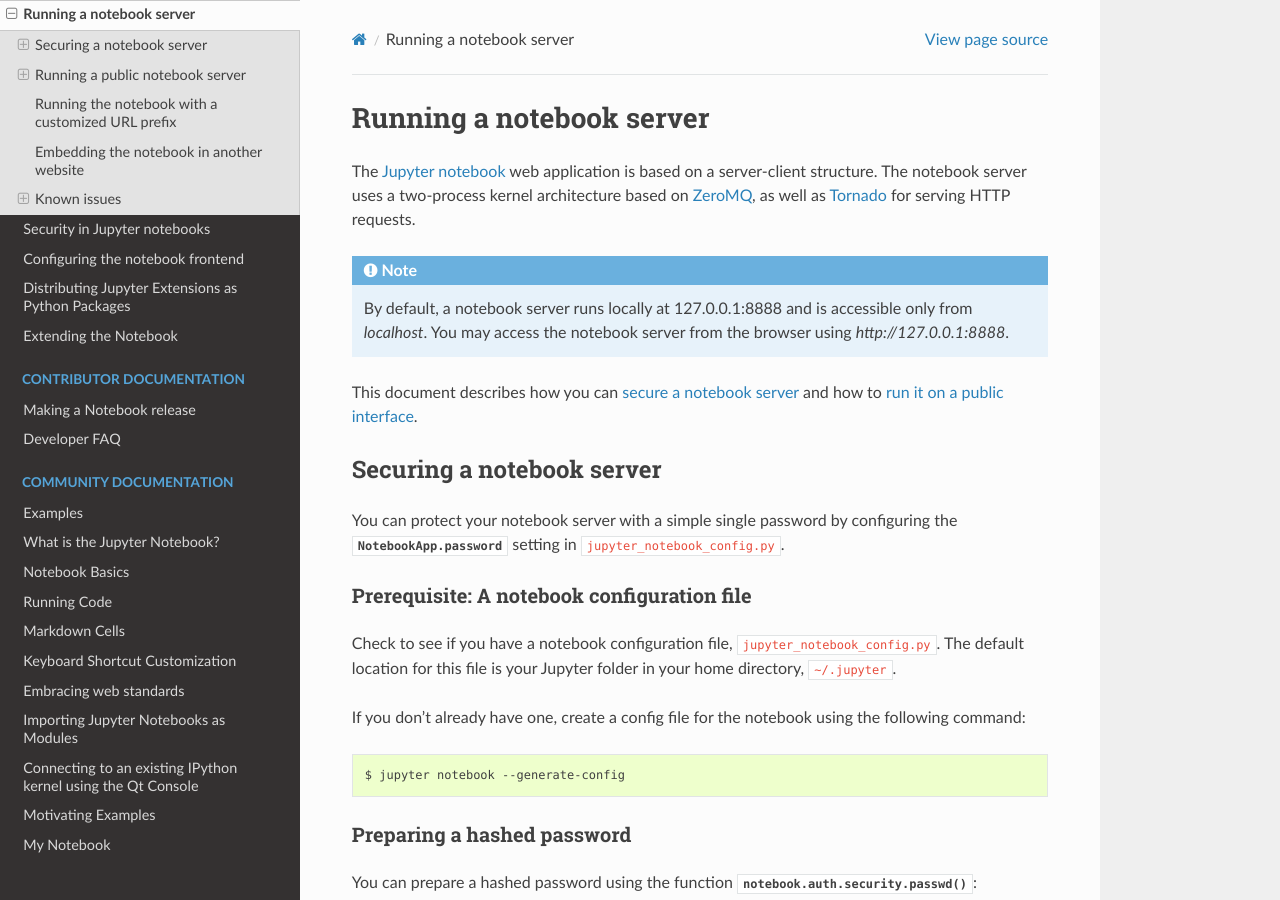
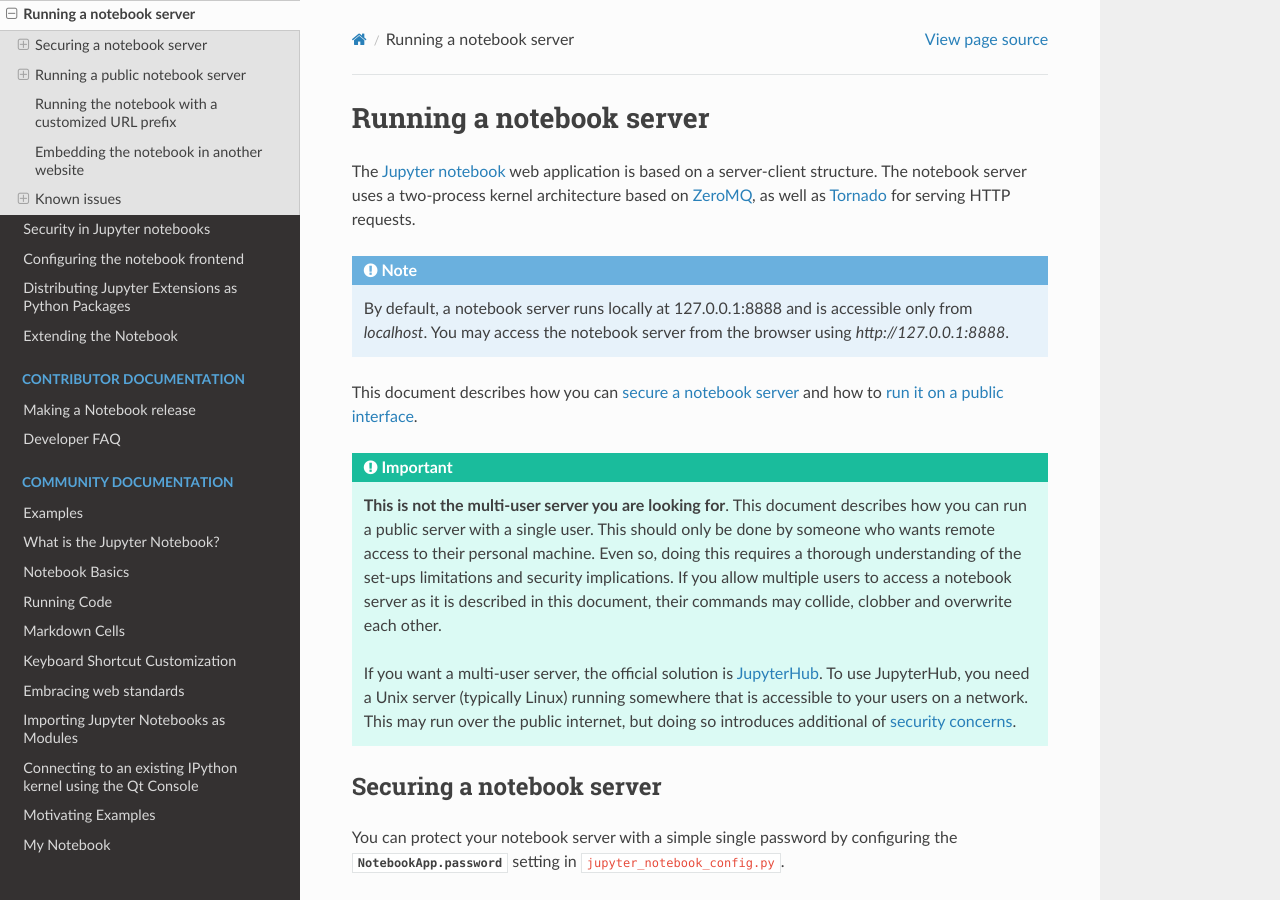
Before and after one commit to jupyter/nbclassic, a Sphinx documentation site: the page built from docs/source/public_server.rst, in a window 1280 px wide and 900 px high. Built offline with Sphinx 7.4.7 and the Read the Docs theme 2.0.0, drawn with Linux system fonts in a browser that asks for light colours; pages that are not in the unit, such as notebooks, are missing from menus.

Commit message:
Add note on JupyterHub to docs

```diff
--- a/docs/source/public_server.rst
+++ b/docs/source/public_server.rst
@@ -18,10 +18,19 @@
 :ref:`secure a notebook server <notebook_server_security>` and how to
 :ref:`run it on a public interface <notebook_public_server>`.
 
+.. important::
+
+    **This is not the multi-user server you are looking for**. This document describes how you can run a public server with a single user. This should only be done by someone who wants remote access to their personal machine. Even so, doing this requires a thorough understanding of the set-ups limitations and security implications. If you allow multiple users to access a notebook server as it is described in this document, their commands may collide, clobber and overwrite each other.
+
+    If you want a multi-user server, the official solution is  JupyterHub_. To use JupyterHub, you need a Unix server (typically Linux) running somewhere that is accessible to your users on a network. This may run over the public internet, but doing so introduces additional of `security concerns <https://jupyterhub.readthedocs.io/en/latest/getting-started.html#security>`_.
+
+
+
 .. _ZeroMQ: http://zeromq.org
 
 .. _Tornado: http://www.tornadoweb.org
 
+.. _JupyterHub: https://jupyterhub.readthedocs.io/en/latest/
 
 .. _notebook_server_security:
 
```
